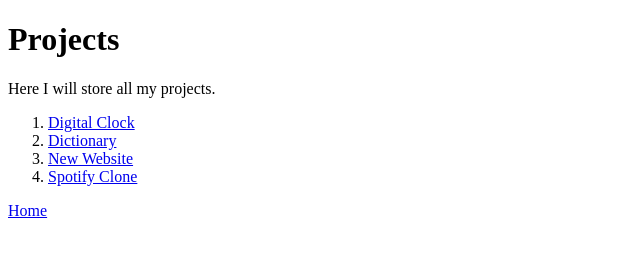
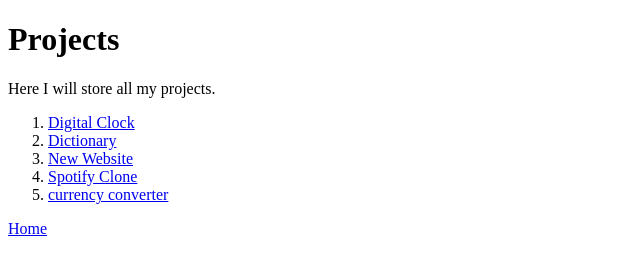
Before and after one commit to muddasarnazaransari/Porfolio-Website, a plain HTML site: page Projects/projects.html in a window 1280 px wide. Shown: the whole page, without its empty margins (0-640 px from the left). Drawn offline with Linux system fonts and the light colour scheme.

Commit message:
Added currency converter to projects

```diff
--- a/Projects/projects.html
+++ b/Projects/projects.html
@@ -13,6 +13,7 @@
         <li><a href="Dictionary/dictionary.html">Dictionary</a></li>
         <li><a href="Muddasar/index.html">New Website</a></li>
         <li><a href="Spotify Clone/index.html">Spotify Clone</a></li>
+        <li><a href="https://muddasarnazaransari.github.io/currencyConverter/">currency converter</a></li>
     </ol>
 
     <footer>
```
Also changed, not shown: 4 other files.
